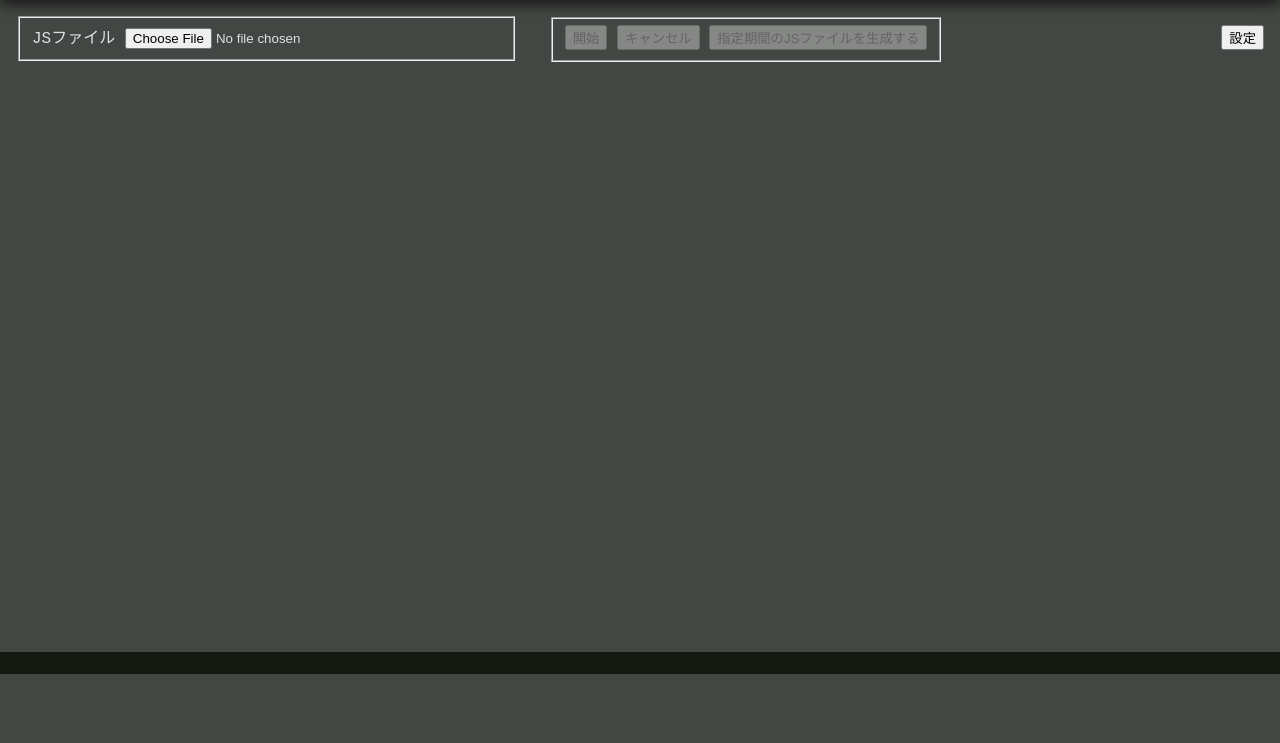
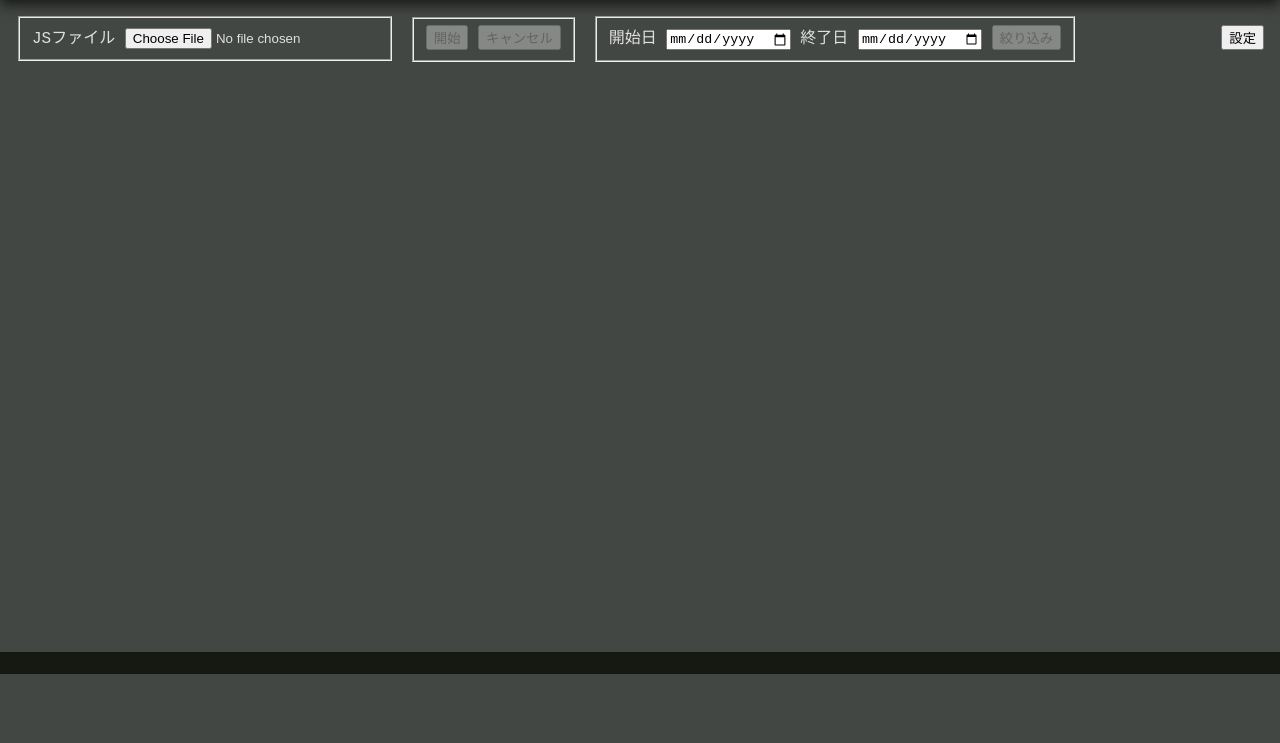
Before and after one commit to kei-g/twdl, an Electron app: page app/main.html in a window 1280 px wide. Shown: the part 57-800 px from the top of the page. Drawn offline with Linux system fonts and the light colour scheme; a web font is replaced by a local one.

Commit message:
:lipstick: Move date ranges from settings to main window
Signed-off-by: kei-g <km.8k6ce+github@gmail.com>

```diff
--- a/app/main.css
+++ b/app/main.css
@@ -119,7 +119,9 @@
 #control {
   align-items: baseline;
   display: grid;
-  gap: 2em;
+  gap: 1em;
+  grid-template-columns: repeat(3, auto) 1fr;
+  justify-items: left;
 }
 
 #control>* {
@@ -128,6 +130,10 @@
 
 #control>:last-child {
   justify-self: right;
+}
+
+#control>fieldset {
+  width: fit-content;
 }
 
 #initial-delay,
--- a/app/main.html
+++ b/app/main.html
@@ -23,7 +23,17 @@
       <fieldset class="fit-content">
         <button disabled id="begin-download">開始</button>
         <button disabled id="cancel-download">キャンセル</button>
-        <button disabled id="select-by-date-range">指定期間のJSファイルを生成する</button>
+      </fieldset>
+      <fieldset>
+        <span>
+          <label for="since">開始日</label>
+          <input data-config-at="range.since" id="since" type="date" />
+        </span>
+        <span>
+          <label for="until">終了日</label>
+          <input data-config-at="range.until" id="until" type="date" />
+        </span>
+        <button disabled id="select-by-date-range">絞り込み</button>
       </fieldset>
       <p>
         <button data-modal-for="config">設定</button>
@@ -56,18 +66,6 @@
             <input data-config-at="destinationDirectory" id="destination-directory" readonly type="text" />
             <button data-opendir-for="destination-directory">参照</button>
           </div>
-
-          <fieldset>
-            <legend>日付範囲</legend>
-            <span>
-              <label for="since">開始日時</label>
-              <input data-config-at="range.since" id="since" type="date" />
-            </span>
-            <span>
-              <label for="until">終了日時</label>
-              <input data-config-at="range.until" id="until" type="date" />
-            </span>
-          </fieldset>
 
           <fieldset>
             <legend>タイマー</legend>
```
